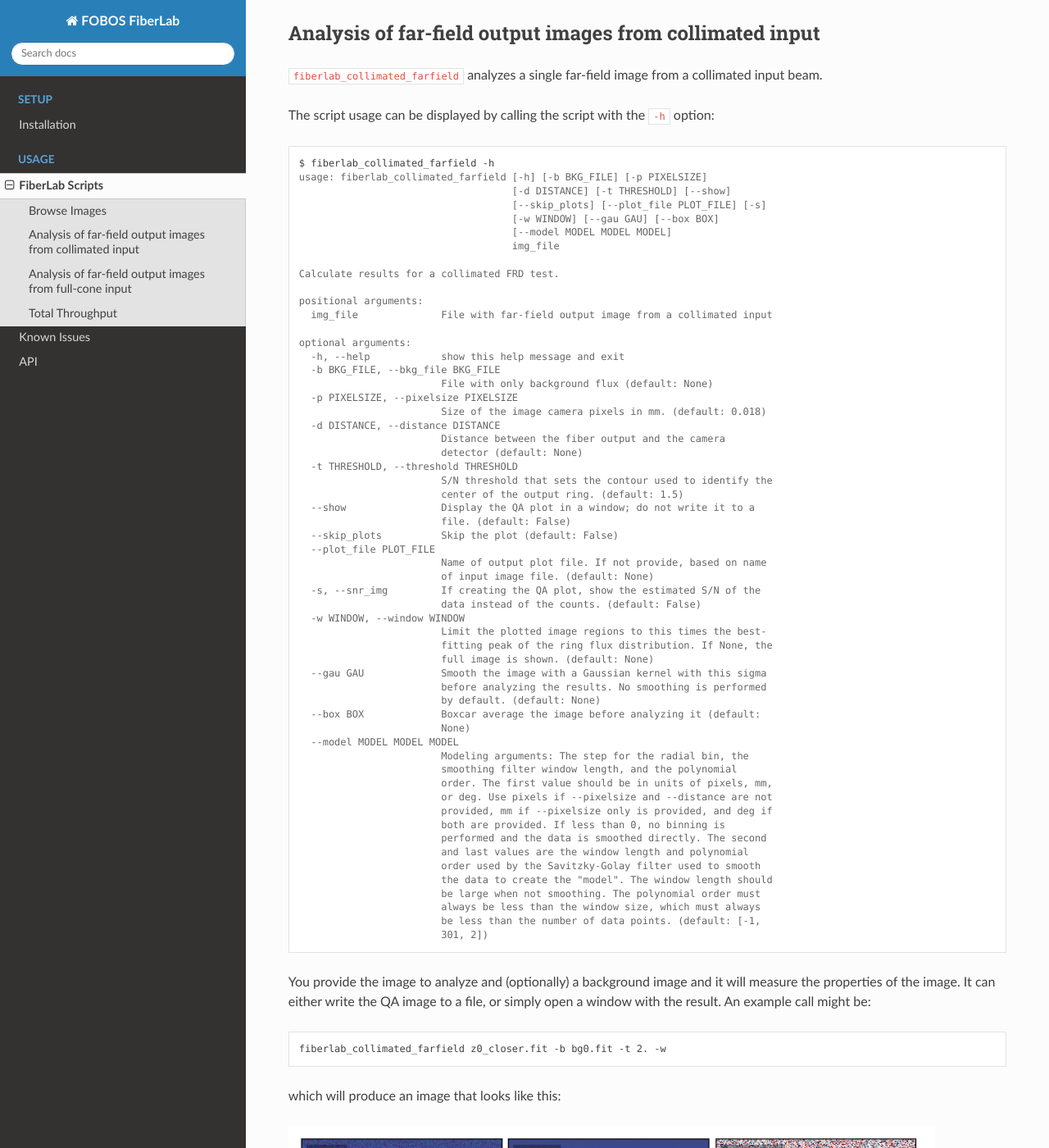
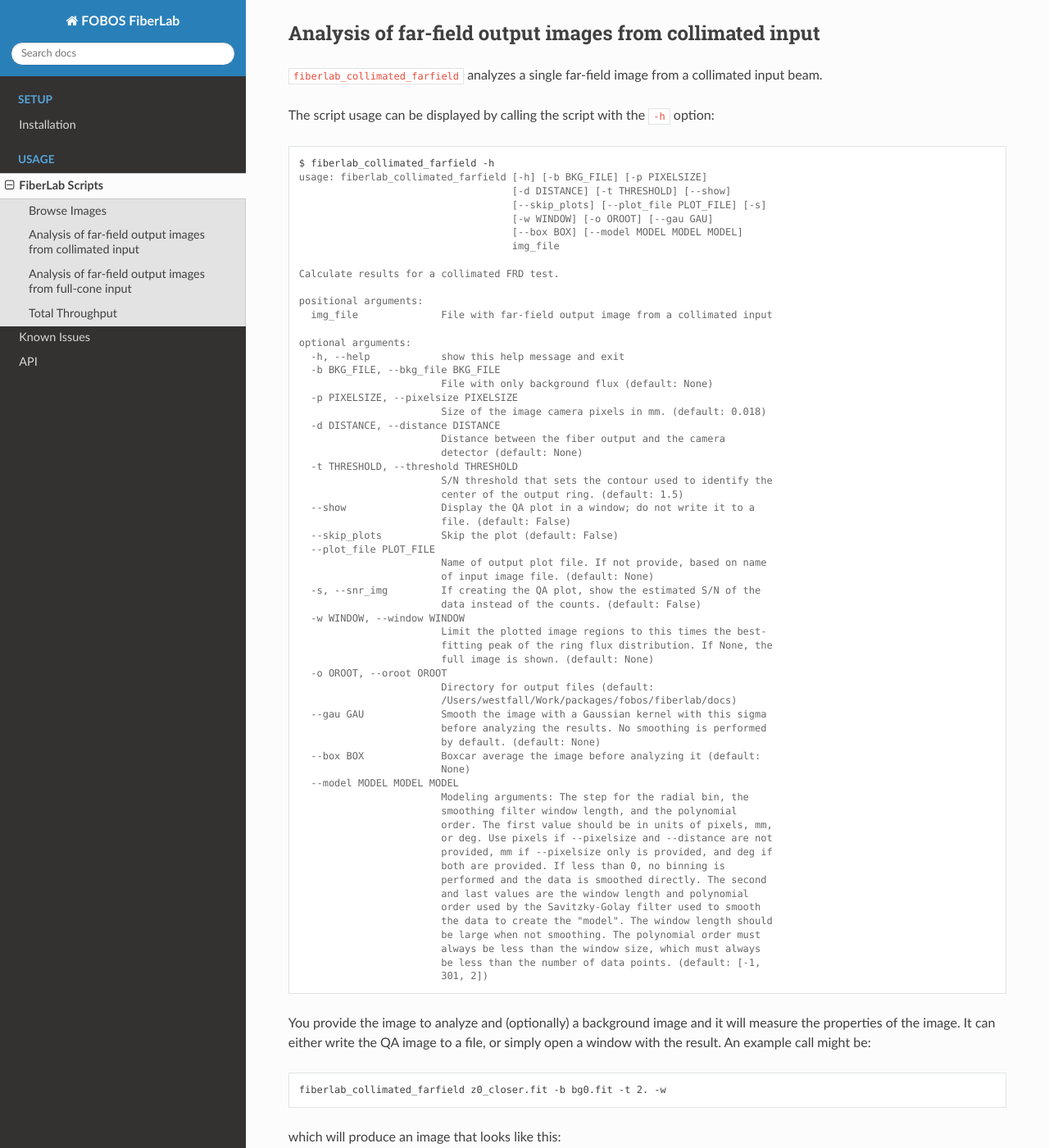
Before and after one commit to Keck-FOBOS/fiberlab, a Sphinx documentation site: the page built from docs/scripts.rst, in a window 1280 px wide and 1400 px high, scrolled down 1460 px. Shown: the whole window at 82% size. Built offline with Sphinx 7.4.7 and the Read the Docs theme 2.0.0, drawn with Linux system fonts in a browser that asks for light colours; some of the changed text lies outside the part shown.

Commit message:
allow output directory for collimated_farfield

```diff
--- a/docs/help/fiberlab_collimated_farfield.rst
+++ b/docs/help/fiberlab_collimated_farfield.rst
@@ -4,8 +4,8 @@
     usage: fiberlab_collimated_farfield [-h] [-b BKG_FILE] [-p PIXELSIZE]
                                         [-d DISTANCE] [-t THRESHOLD] [--show]
                                         [--skip_plots] [--plot_file PLOT_FILE] [-s]
-                                        [-w WINDOW] [--gau GAU] [--box BOX]
-                                        [--model MODEL MODEL MODEL]
+                                        [-w WINDOW] [-o OROOT] [--gau GAU]
+                                        [--box BOX] [--model MODEL MODEL MODEL]
                                         img_file
 
     Calculate results for a collimated FRD test.
@@ -37,6 +37,9 @@
                             Limit the plotted image regions to this times the best-
                             fitting peak of the ring flux distribution. If None, the
                             full image is shown. (default: None)
+      -o OROOT, --oroot OROOT
+                            Directory for output files (default:
+                            /Users/westfall/Work/packages/fobos/fiberlab/docs)
       --gau GAU             Smooth the image with a Gaussian kernel with this sigma
                             before analyzing the results. No smoothing is performed
                             by default. (default: None)
--- a/docs/help/fiberlab_fullcone_farfield.rst
+++ b/docs/help/fiberlab_fullcone_farfield.rst
@@ -61,3 +62,6 @@
       -o OROOT, --oroot OROOT
                             Directory for output files (default:
                             /Users/westfall/Work/packages/fobos/fiberlab/docs)
+      --ofile OFILE         Name of the file with discrete samples of the EE and
+                            focal ratio. Not written if no file name is provided.
+                            (default: None)
```
Also changed, not shown: other parts of docs/help/fiberlab_fullcone_farfield.rst (+1 -0 lines), docs/help/fiberlab_collimated_FRD.rst (+33 -11 lines), 1 other file.
